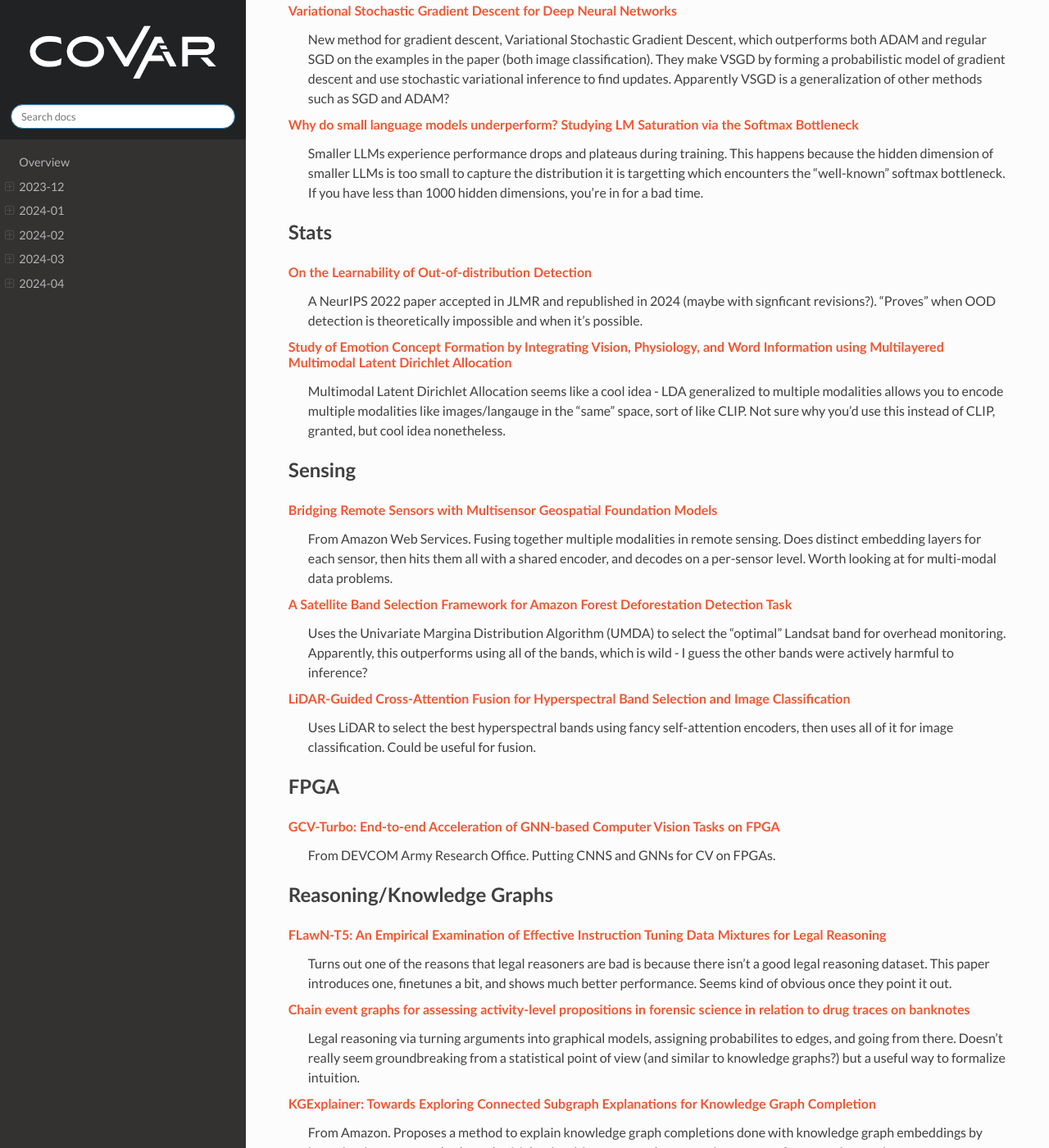
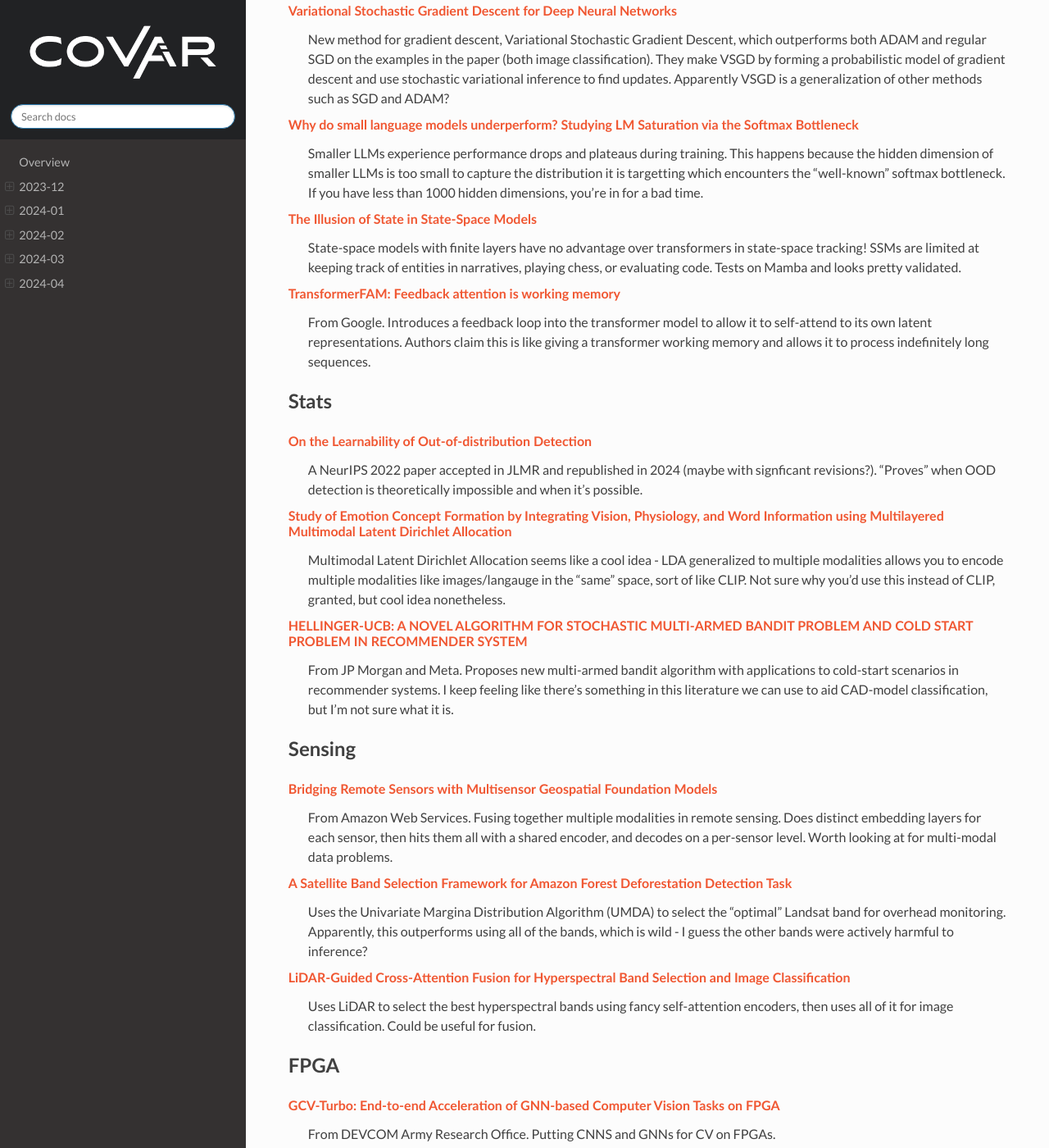
Before and after one commit to covartech/zeitgeist, a Sphinx documentation site: the page built from docs/issues/2024-05.rst, in a window 1280 px wide and 1400 px high, scrolled down 3009 px. Shown: the whole window at 82% size. Built offline with Sphinx 7.4.7 and the Read the Docs theme 2.0.0, drawn with Linux system fonts in a browser that asks for light colours; some of the changed text lies outside the part shown.

Commit message:
Update 2024_04_17

```diff
--- a/docs/issues/2024-05.rst
+++ b/docs/issues/2024-05.rst
@@ -9,8 +9,8 @@
 `Advancing Forest Fire Prevention: Deep Reinforcement Learning for Effective Firebreak Placement <https://arxiv.org/pdf/2404.08523.pdf>`_
     Deep reinforcement learning on satellite pictures to discover optimal placement for firebreaks in case of forest fires.  We could probably use a similar approach to find optimal spots for, e.g., fortifications or minefields.
 
-`Why do small language models underperform? Studying LM Saturation via the Softmax Bottleneck <https://arxiv.org/pdf/2404.07647.pdf>`_
-    Smaller LLMs experience performance drops and plateaus during training.  This happens because the hidden dimension of smaller LLMs is too small to capture the distribution it is targetting which encounters the "well-known" softmax bottleneck.  If you have less than 1000 hidden dimensions, you're in for a bad time.
+`TransformerFAM: Feedback attention is working memory <https://arxiv.org/pdf/2404.09173.pdf>`_
+    From Google. Introduces a feedback loop into the transformer model to allow it to self-attend to its own latent representations.  Authors claim this is like giving a transformer working memory and allows it to process indefinitely long sequences.
 
 `Is Model Collapse Inevitable? Breaking the Curse of Recursion by Accumulating Real and Synthetic Data <https://arxiv.org/pdf/2404.01413.pdf>`_
     Generative models trained on their own outputs tend to collapse.  Part of the reason we thought this was because new generated data was replacing old real data - if you accumulate data instead, and supplement the old data with generated data rather than substitute it, than model collapse does not occur.  There's still some error, I think - it's just bounded above instead of going to infinity.
@@ -87,6 +87,12 @@
 `Why do small language models underperform? Studying LM Saturation via the Softmax Bottleneck <https://arxiv.org/pdf/2404.07647.pdf>`_
     Smaller LLMs experience performance drops and plateaus during training.  This happens because the hidden dimension of smaller LLMs is too small to capture the distribution it is targetting which encounters the "well-known" softmax bottleneck.  If you have less than 1000 hidden dimensions, you're in for a bad time.
 
+`The Illusion of State in State-Space Models <https://arxiv.org/pdf/2404.08819.pdf>`_
+    State-space models with finite layers have no advantage over transformers in state-space tracking!  SSMs are limited at keeping track of entities in narratives, playing chess, or evaluating code. Tests on Mamba and looks pretty validated.
+
+`TransformerFAM: Feedback attention is working memory <https://arxiv.org/pdf/2404.09173.pdf>`_
+    From Google. Introduces a feedback loop into the transformer model to allow it to self-attend to its own latent representations.  Authors claim this is like giving a transformer working memory and allows it to process indefinitely long sequences.
+
 Stats
 -----
 `On the Learnability of Out-of-distribution Detection <https://arxiv.org/pdf/2404.04865.pdf>`_
@@ -94,6 +100,9 @@
 
 `Study of Emotion Concept Formation by Integrating Vision, Physiology, and Word Information using Multilayered Multimodal Latent Dirichlet Allocation <https://arxiv.org/pdf/2404.08295.pdf>`_
     Multimodal Latent Dirichlet Allocation seems like a cool idea - LDA generalized to multiple modalities allows you to encode multiple modalities like images/langauge in the "same" space, sort of like CLIP.  Not sure why you'd use this instead of CLIP, granted, but cool idea nonetheless.
+
+`HELLINGER-UCB: A NOVEL ALGORITHM FOR STOCHASTIC MULTI-ARMED BANDIT PROBLEM AND COLD START PROBLEM IN RECOMMENDER SYSTEM <https://arxiv.org/pdf/2404.10207.pdf>`_
+    From JP Morgan and Meta.  Proposes new multi-armed bandit algorithm with applications to cold-start scenarios in recommender systems.  I keep feeling like there's something in this literature we can use to aid CAD-model classification, but I'm not sure what it is.
 
 Sensing
 -------
```
